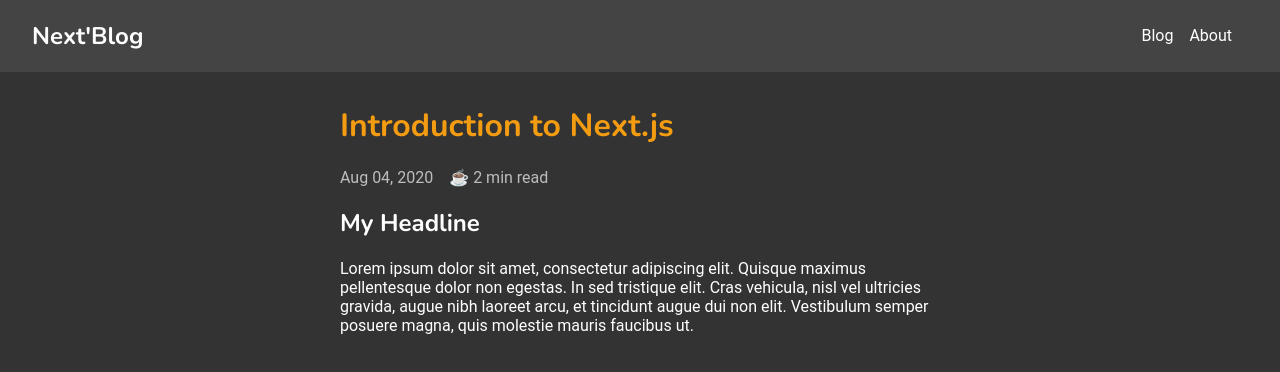
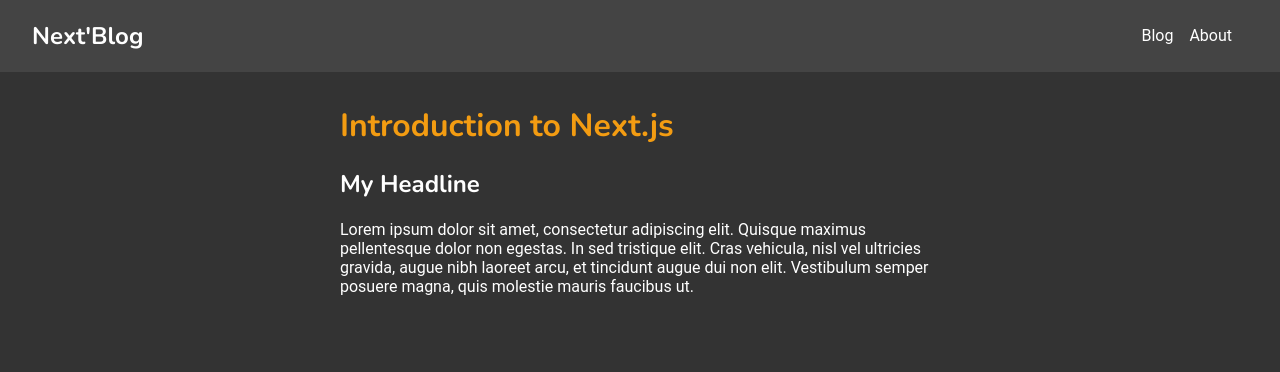
Before and after one commit to tomgenoni/next-docs, a Next.js app: page /blog/post-1 in a window 1280 px wide. Shown: the top 372 px of the page. Built offline with nearby package versions, Linux system fonts and the light colour scheme.

Commit message:
adding scope

```diff
--- /dev/null
+++ b/components/Button.js
@@ -0,0 +1,3 @@
+export default function Button({ children }) {
+  return <button style={{ padding: 20 }}>{children}</button>;
+}
--- a/components/CodeBlock.js
+++ b/components/CodeBlock.js
@@ -1,13 +1,15 @@
 import React from 'react';
 import Highlight, { defaultProps } from 'prism-react-renderer';
 import { LiveProvider, LiveEditor, LiveError, LivePreview } from 'react-live';
+import Button from './Button';
 
 const CodeBlock = ({ children, className, live }) => {
+  const scope = { Button };
   const language = className.replace(/language-/, '');
   if (live) {
     return (
-      <div style={{ marginTop: '40px' }}>
-        <LiveProvider code={children}>
+      <div style={{ border: '1px solid red' }}>
+        <LiveProvider code={children.trim()} scope={scope}>
           <LivePreview />
           <LiveEditor />
           <LiveError />
@@ -16,7 +18,7 @@ const CodeBlock = ({ children, className, live }) => {
     );
   }
   return (
-    <Highlight {...defaultProps} code={children} language={language}>
+    <Highlight {...defaultProps} code={children.trim()} language={language}>
       {({ className, style, tokens, getLineProps, getTokenProps }) => (
         <pre className={className} style={{ ...style, padding: '20px' }}>
           {tokens.map((line, i) => (
--- a/components/HeadPost.js
+++ b/components/HeadPost.js
@@ -1,13 +1,7 @@
 export const HeadPost = ({ meta, isBlogPost }) => (
   <>
     <h1 className={isBlogPost ? 'great-title' : null}>{meta.title}</h1>
-    <div className='details'>
-      {isBlogPost ? null : <p>{meta.description}</p>}
-      <span>{meta.date}</span>
-      <span role='img' aria-label='one coffee'>
-        ☕ {meta.readTime + ' min read'}
-      </span>
-    </div>
+    <div className='details'>{isBlogPost ? null : <p>{meta.description}</p>}</div>
     <style jsx>
       {`
         h1 {
```
Also changed, not shown: pages/blog/post-2/index.mdx (+7 -3 lines).
